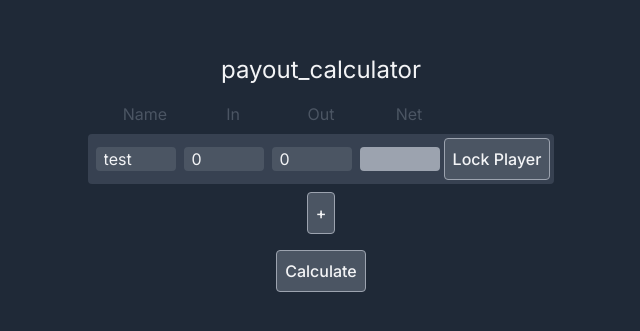
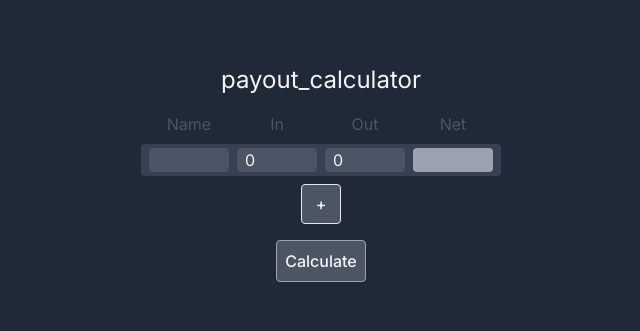
Before and after one commit to samMolyneux/payout_calculator, a Next.js app: page / in a window 1280 px wide. Shown: the part 219-550 px from the top of the page, without its empty margins (319-959 px from the left). Built offline with nearby package versions, Linux system fonts and the light colour scheme.

Commit message:
fixed formatting issues

```diff
--- a/app/pages/home/InputForm.tsx
+++ b/app/pages/home/InputForm.tsx
@@ -10,11 +10,13 @@ import TransactionRow from "./TransactionRow";
 const InputForm: React.FC<{}> = (props) => {
   let transactions: Transaction[] = new Array();
   const [ledger, setLedger] = useState<Player[]>([
-    { name: "test", id: 0, net: 0 } as Player,
+    { name: "", id: 0, net: 0 } as Player,
   ]);
   const [output, setOutput] = useState<Transaction[]>([]);
   const [discrepancy, setDiscrepancy] = useState<number>();
   const [playerCount, setPlayerCount] = useState(1);
+  const [calculated, setCalculated] = useState(false);
+  const [evens, setEvens] = useState(false);
 
   function addPlayer() {
     // console.log("playerName:", playerName, " net: ", net);
@@ -55,12 +57,18 @@ const InputForm: React.FC<{}> = (props) => {
     setLedger(newLedger);
   };
 
+  function refresh() {
+    window.location.reload();
+  }
+
   function calculate(players: Player[]) {
     console.log("current players: ");
     console.log(players);
     let sum = 0;
     let positives: Player[] = new Array();
     let negatives: Player[] = new Array();
+
+    setCalculated(true);
 
     players.forEach((player) => {
       sum = sum + player.net;
@@ -69,6 +77,7 @@ const InputForm: React.FC<{}> = (props) => {
       } else if (player.net < 0) {
         negatives.push(player);
       } else {
+        setEvens(true);
         console.log("evens");
         return;
       }
@@ -139,7 +148,6 @@ const InputForm: React.FC<{}> = (props) => {
         <div className=" flex p-2 text-gray-600 rounded w-20 h-6 mx-1 justify-center">
           Net
         </div>
-        <div className="flex w-20 h-6 mx-1 p-2 justify-center"></div>
       </div>
 
       {ledger.map((player, index) => (
@@ -147,39 +155,52 @@ const InputForm: React.FC<{}> = (props) => {
           key={player.id}
           player={player}
           onChange={(newVal) => setPlayer(index, newVal)}
+          locked={calculated}
         ></InputRow>
       ))}
 
       <button
-        className="p-2 flex border bg-gray-600 font-medium rounded hover:font-bold active:text-gray-400 active: border-gray-400"
+        className="w-10 h-10 flex items-center justify-center border bg-gray-600 font-medium rounded hover:font-bold active:border-gray-400 active:text-gray-400 disabled:border-none"
         onClick={() => addPlayer()}
+        disabled={calculated}
       >
         +
       </button>
       <div className="p-2"></div>
 
+      {calculated ? (
+        <button
+          className="p-2 flex border bg-gray-600 font-medium rounded hover:font-bold active:text-gray-400 active: border-gray-400"
+          onClick={() => refresh()}
+        >
+          Refresh
+        </button>
+      ) : (
         <button
           className="p-2 flex border bg-gray-600 font-medium rounded hover:font-bold active:text-gray-400 active: border-gray-400"
           onClick={() => calculate(ledger)}
         >
           Calculate
         </button>
+      )}
       <div className="p-2 items-center">
         {transactions.length ? "Simplified Transactions:" : ""}
       </div>
-      <div className="flex flex-col w-full max-w-2xl">
+      <div className="flex ">
         {output.map((transaction) => {
           return (
             <TransactionRow key={transaction.key} transaction={transaction} />
           );
         })}
 
-        {/* {evens && <div className=" flex bg-gray-700 p-1 my-2 rounded items-center h-6">
-            Evens, not transactions required.
-            </div>} */}
+        {evens && (
+          <div className=" flex bg-gray-700 p-1 my-2 rounded text-center justify-center w-80 h-6">
+            Evens, no transactions required.
+          </div>
+        )}
 
         {discrepancy && (
-          <div className=" flex bg-gray-700  rounded items-center h-6 text-red-500 text-center">
+          <div className=" flex bg-gray-700 p-1 my-2 rounded text-center justify-center w-80 h-6 text-red-500">
             {`Inputs do not sum to zero, calculated value is off by: ${convertToPounds(
               discrepancy
             )}`}
--- a/app/pages/home/InputRow.tsx
+++ b/app/pages/home/InputRow.tsx
@@ -7,11 +7,11 @@ import { Player } from "@/app/types";
 const InputRow: React.FC<{
   player: Player;
   onChange: (newVal: Player) => void;
+  locked: boolean;
 }> = (props) => {
   const [inVal, setInVal] = useState(0);
   const [outVal, setOutVal] = useState(0);
-  const [locked, setLocked] = useState(false);
-
+  const { locked } = props;
   function onNetChange(inVal: number, outVal: number) {
     const newNet = convertToPence(outVal - inVal);
     props.onChange({ ...props.player, net: newNet });
@@ -28,35 +28,35 @@ const InputRow: React.FC<{
   return (
     <>
       <div
-        className={`flex bg-gray-700 p-1 my-2 rounded items-center  ${
-          props.player.invalid && " outline-double outline-red-500"
+        className={`flex bg-gray-700 p-1 my-2 rounded  ${
+          props.player.invalid && " outline outline-red-500"
         } `}
       >
         <input
           type="text"
-          id="playerName"
+          id={`playerName-${props.player.id}`}
           className=" bg-gray-600 p-2  rounded w-20 h-6 mx-1 disabled:bg-gray-700"
           value={props.player.name || ""}
           onChange={(e) => {
             props.onChange({ ...props.player, name: e.target.value });
           }}
-          // disabled={locked}
+          disabled={locked}
         ></input>
         <input
           type="number"
-          id="inVal"
+          id={`inVal-${props.player.id}`}
           name="inVal"
           step="0.01"
-          value={inVal}
+          value={isNaN(inVal) ? "" : inVal}
           className=" bg-gray-600 p-2  rounded w-20 h-6 mx-1 disabled:bg-gray-700"
           onChange={(e) => onInValChange(e.target.valueAsNumber)}
           disabled={locked}
         ></input>
         <input
           type="number"
-          id="outVal"
+          id={`outVal-${props.player.id}`}
           step="0.01"
-          value={outVal}
+          value={isNaN(outVal) ? "" : outVal}
           className=" bg-gray-600 p-2  rounded w-20 h-6 mx-1 disabled:bg-gray-700"
           onChange={(e) => onOutValChange(e.target.valueAsNumber)}
           disabled={locked}
@@ -68,8 +68,7 @@ const InputRow: React.FC<{
         >
           {props.player.net ? convertToPounds(props.player.net) : null}
         </div>
-
-        <button
+        {/* <button
           className="p-2 content-center flex border bg-gray-600 font-medium rounded hover:font-bold active:text-gray-400 active: border-gray-400 disabled:bg-gray-700 disabled:border-none"
           onClick={(e) => {
             setLocked(!locked);
@@ -77,7 +76,7 @@ const InputRow: React.FC<{
           }}
         >
           {locked ? "Unlock Player" : "Lock Player"}
-        </button>
+        </button> */}
       </div>
       {props.player.invalid && (
         <div className="text-red-500">Name value must be unique</div>
```
Also changed, not shown: 1 other file (tests, documents, lock files or other folders). Lines whose indentation alone changed are shown as unchanged.
